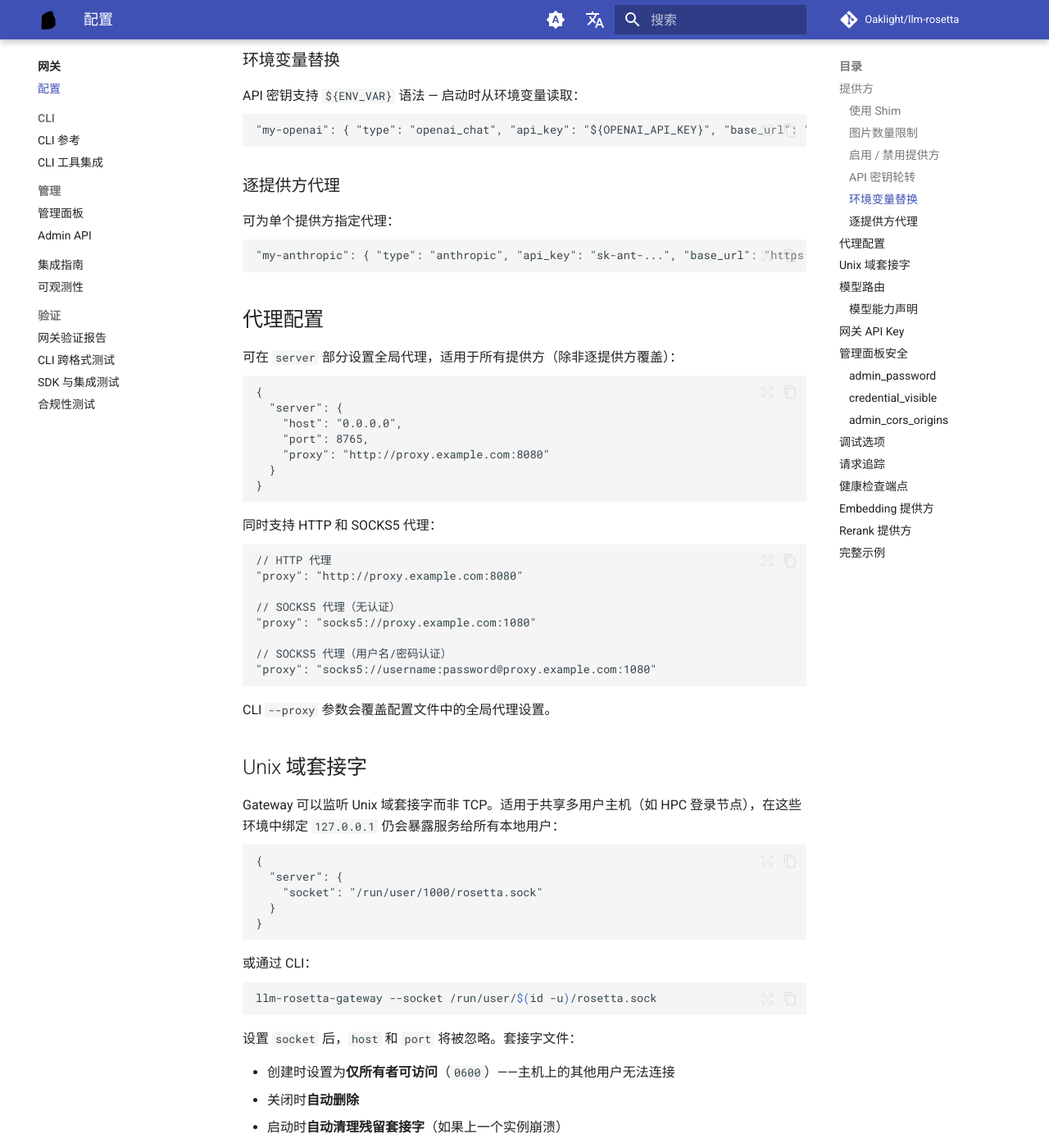
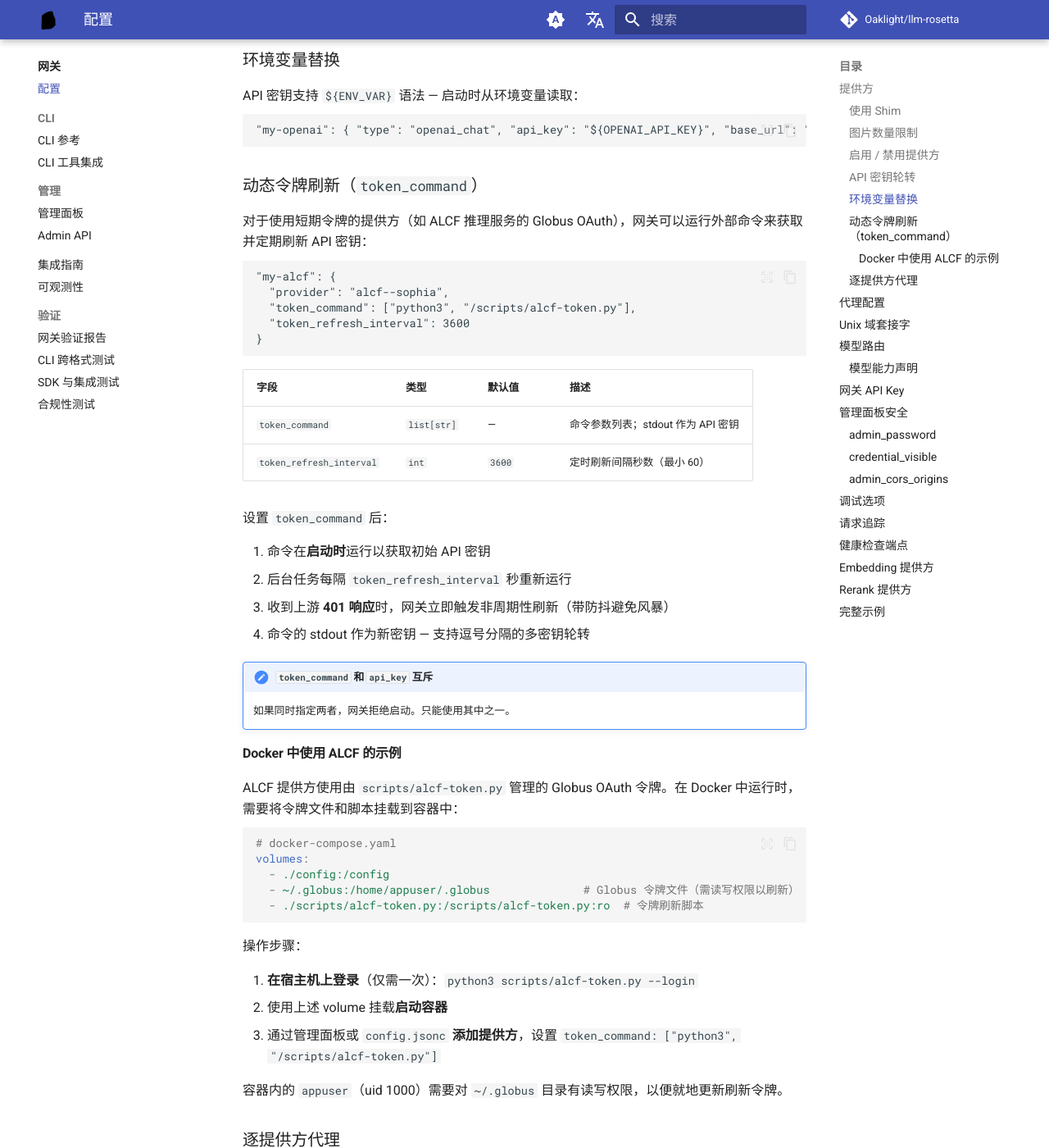
Before and after one commit to Oaklight/llm-rosetta, an MkDocs documentation site: the page built from docs/gateway/configuration.md, in a window 1280 px wide and 1400 px high, scrolled down 2409 px. Shown: the whole window at 82% size. Built offline with MkDocs 1.6.1 and Material for MkDocs 9.7.7, drawn with Linux system fonts in a browser that asks for light colours; comment, search, counter and statistics services are not loaded.

Commit message:
docs: 添加 token_command 章节和 Docker Compose 引用
在配置页面添加动态令牌刷新（token_command）章节及 ALCF Docker
示例。在网关快速开始中添加 docker-compose.yaml 引用。

````diff
--- a/docs/gateway/configuration.md
+++ b/docs/gateway/configuration.md
@@ -97,6 +97,53 @@ API 密钥支持 `${ENV_VAR}` 语法 — 启动时从环境变量读取：
 ```jsonc
 "my-openai": { "type": "openai_chat", "api_key": "${OPENAI_API_KEY}", "base_url": "https://api.openai.com/v1" }
 ```
+
+### 动态令牌刷新（`token_command`）
+
+对于使用短期令牌的提供方（如 ALCF 推理服务的 Globus OAuth），网关可以运行外部命令来获取并定期刷新 API 密钥：
+
+```jsonc
+"my-alcf": {
+  "provider": "alcf--sophia",
+  "token_command": ["python3", "/scripts/alcf-token.py"],
+  "token_refresh_interval": 3600
+}
+```
+
+| 字段 | 类型 | 默认值 | 描述 |
+|------|------|--------|------|
+| `token_command` | `list[str]` | — | 命令参数列表；stdout 作为 API 密钥 |
+| `token_refresh_interval` | `int` | `3600` | 定时刷新间隔秒数（最小 60） |
+
+设置 `token_command` 后：
+
+1. 命令在**启动时**运行以获取初始 API 密钥
+2. 后台任务每隔 `token_refresh_interval` 秒重新运行
+3. 收到上游 **401 响应**时，网关立即触发非周期性刷新（带防抖避免风暴）
+4. 命令的 stdout 作为新密钥 — 支持逗号分隔的多密钥轮转
+
+!!! note "`token_command` 和 `api_key` 互斥"
+    如果同时指定两者，网关拒绝启动。只能使用其中之一。
+
+#### Docker 中使用 ALCF 的示例
+
+ALCF 提供方使用由 `scripts/alcf-token.py` 管理的 Globus OAuth 令牌。在 Docker 中运行时，需要将令牌文件和脚本挂载到容器中：
+
+```yaml
+# docker-compose.yaml
+volumes:
+  - ./config:/config
+  - ~/.globus:/home/appuser/.globus              # Globus 令牌文件（需读写权限以刷新）
+  - ./scripts/alcf-token.py:/scripts/alcf-token.py:ro  # 令牌刷新脚本
+```
+
+操作步骤：
+
+1. **在宿主机上登录**（仅需一次）：`python3 scripts/alcf-token.py --login`
+2. 使用上述 volume 挂载**启动容器**
+3. 通过管理面板或 `config.jsonc` **添加提供方**，设置 `token_command: ["python3", "/scripts/alcf-token.py"]`
+
+容器内的 `appuser`（uid 1000）需要对 `~/.globus` 目录有读写权限，以便就地更新刷新令牌。
 
 ### 逐提供方代理
 
````
Also changed, not shown: docs/getting-started/gateway-quickstart.md (+2 -0 lines).
